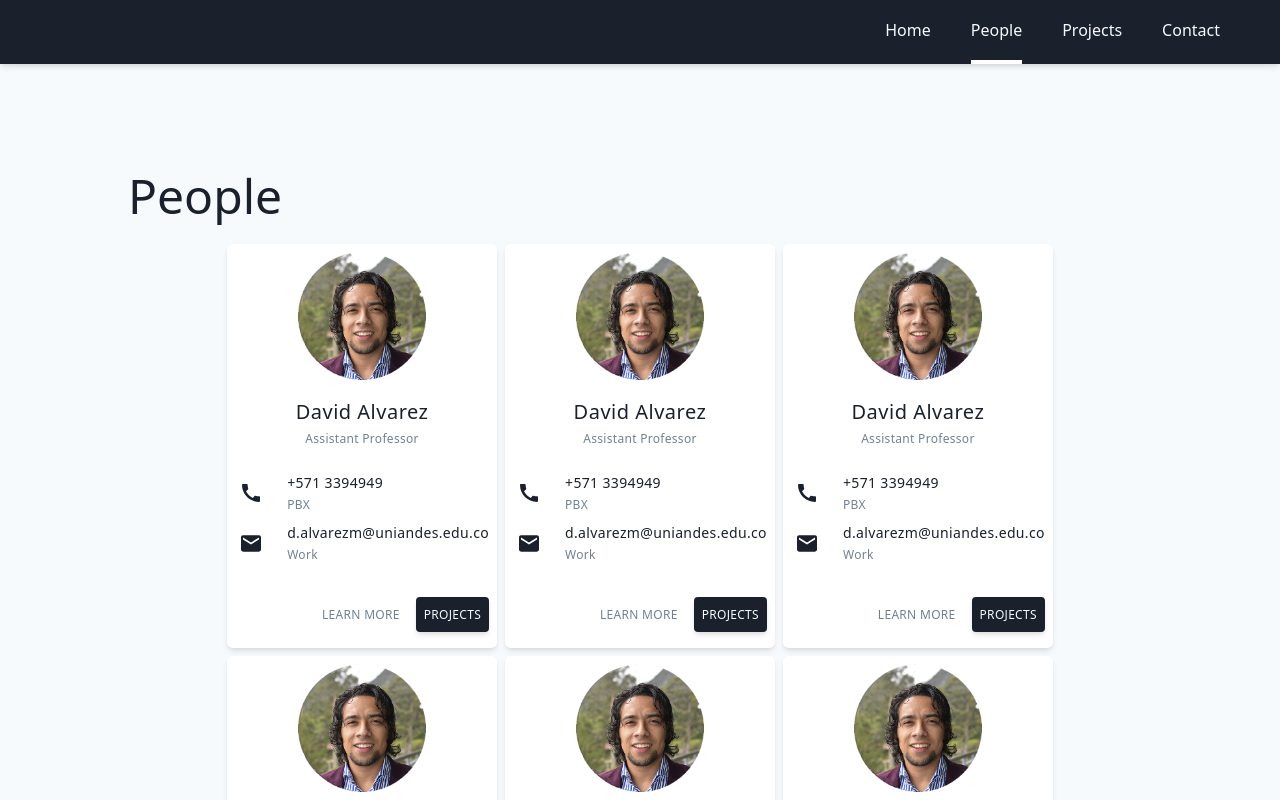
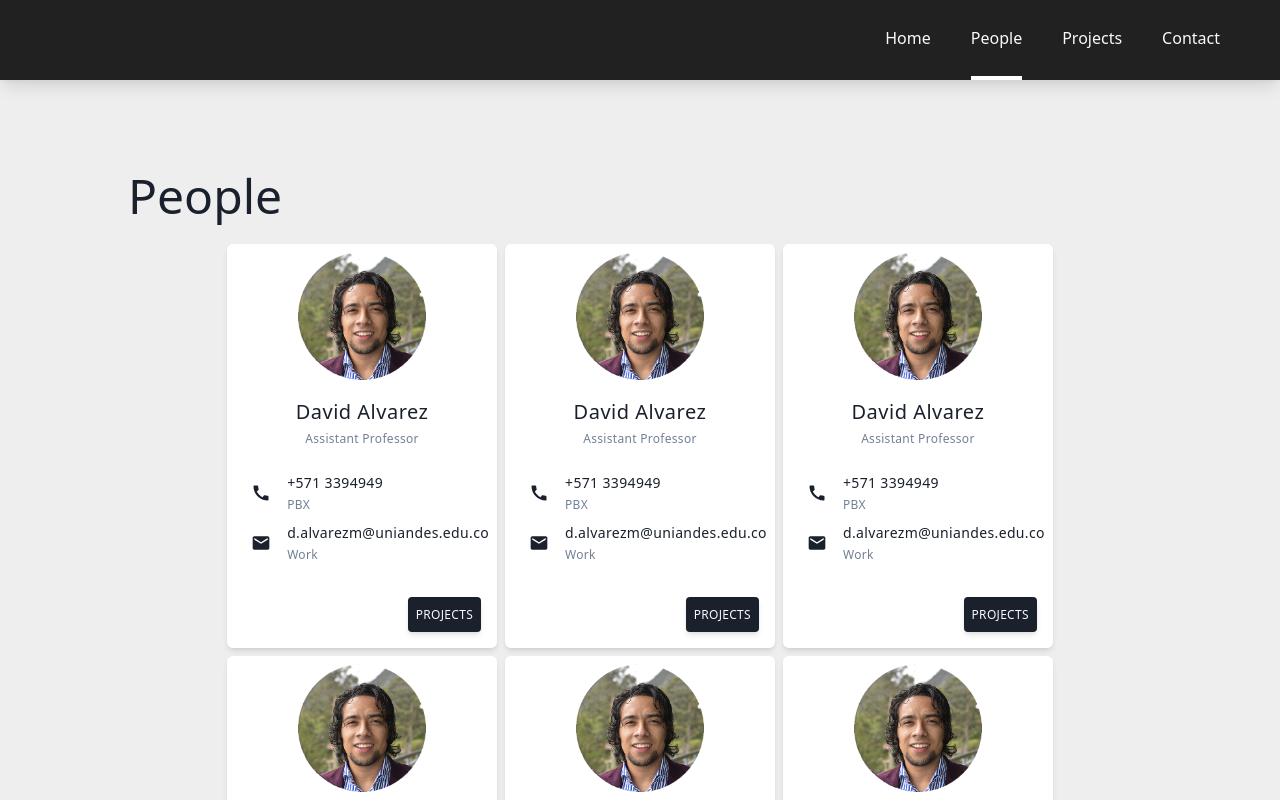
Before and after one commit to lejoss/opentech, a React (Create React App) app in the folder frontend/: page /people in a window 1280 px wide. Built offline with nearby package versions, Linux system fonts and the light colour scheme.

Commit message:
added icons to profile card

```diff
--- a/frontend/src/components/Header/Header.js
+++ b/frontend/src/components/Header/Header.js
@@ -10,25 +10,25 @@ function Header() {
   let [hover, setHover] = useState(false)
 
   return (
-    <nav className="fixed h-16 w-full bg-gray-900 shadow-md">
+    <nav className="fixed h-20 w-full shadow-lg">
       <div className="max-w-7xl h-full mx-auto px-4 sm:px-6 lg:px-12">
         <div className="h-full flex items-center justify-center sm:justify-end ">
           <div className="md:ml-10 flex items-baseline space-x-4">
             <Link onMouseOver={() => setHover(true)} onMouseOut={() => setHover(false)} to="/" className="relative leading-relaxed capitalize text-gray-100 hover:text-gray-400 active:bg-gray-400 px-3 py-2 text-md font-light">
               <p>Home</p>
-              {location.pathname.substring(1) === '' && <div style={{ bottom: -17, backgroundColor: hover ? '#cbd5e0' : null }} className="bg-white h-1 w-full relative"></div>}
+              {location.pathname.substring(1) === '' && <div style={{ bottom: -25, backgroundColor: hover ? '#cbd5e0' : null }} className="bg-white h-1 w-full relative"></div>}
             </Link>
             <Link onMouseOver={() => setHover(true)} onMouseOut={() => setHover(false)} to="/people" className="leading-relaxed capitalize text-gray-100 hover:text-gray-400 active:bg-gray-400 px-3 py-2 text-md font-light">
               <p>People</p>
-              {location.pathname.split('/')[1] === 'people' && <div style={{ bottom: -17, backgroundColor: hover ? '#cbd5e0' : null }} className="bg-white h-1 w-full relative"></div>}
+              {location.pathname.split('/')[1] === 'people' && <div style={{ bottom: -25, backgroundColor: hover ? '#cbd5e0' : null }} className="bg-white h-1 w-full relative"></div>}
             </Link>
             <Link onMouseOver={() => setHover(true)} onMouseOut={() => setHover(false)} to="/projects" className="leading-relaxed capitalize text-gray-100 hover:text-gray-400 active:bg-gray-400 px-3 py-2 text-md font-light">
               <p>Projects</p>
-              {location.pathname.split('/')[1] === 'projects' && <div style={{ bottom: -17, backgroundColor: hover ? '#cbd5e0' : null }} className="bg-white hover:text-gray-400 hover:bg-gray-400 h-1 w-full relative"></div>}
+              {location.pathname.split('/')[1] === 'projects' && <div style={{ bottom: -25, backgroundColor: hover ? '#cbd5e0' : null }} className="bg-white hover:text-gray-400 hover:bg-gray-400 h-1 w-full relative"></div>}
             </Link>
             <Link onMouseOver={() => setHover(true)} onMouseOut={() => setHover(false)} to="/contact" className="leading-relaxed capitalize text-gray-100 hover:text-gray-400 active:bg-gray-400 px-3 py-2 text-md font-light">
               <p>Contact</p>
-              {location.pathname.substring(1) === 'contact' && <div style={{ bottom: -17, backgroundColor: hover ? '#cbd5e0' : null }} className="bg-white h-1 w-full relative"></div>}
+              {location.pathname.substring(1) === 'contact' && <div style={{ bottom: -25, backgroundColor: hover ? '#cbd5e0' : null }} className="bg-white h-1 w-full relative"></div>}
             </Link>
           </div>
         </div>
--- a/frontend/src/components/People/ProfileCard.js
+++ b/frontend/src/components/People/ProfileCard.js
@@ -9,25 +9,22 @@ function ProfileCard() {
 			<p className="text-center leading-relaxed tracking-wide text-xl mt-4 text-gray-900">David Alvarez</p>
 			<p className="text-center leading-relaxed tracking-wide mb-6 text-xs text-gray-600 font-light">Assistant Professor</p>
 
-			<div className="flex mb-2">
-				<img className="ml-1 mr-6" src="/images/call.svg" alt="contact pbx" />
+			<div className="flex items-center mb-2">
+				<img className="ml-4 mr-4" src="/images/call.svg" alt="contact pbx" />
 				<div className="">
 					<p className="leading-relaxed text-gray-900 tracking-wide text-sm font-light">+571 3394949</p>
-					<p className="leading-relaxed text-gray-600 tracking-wide text-xs font-light">PBX</p>
+					<p className="leading-relaxed text-gray-600 tracking-wide text-xs">PBX</p>
 				</div>
 			</div>
-			<div className="flex mb-2">
-				<img className="ml-1 mr-6" src="/images/email.svg" alt="contact email" />
+			<div className="flex items-center mb-2">
+				<img className="ml-4 mr-4" src="/images/email.svg" alt="contact email" />
 				<div className="">
 					<p className="break-all text-gray-900 leading-relaxed tracking-wide text-sm font-light">d.alvarezm@uniandes.edu.co</p>
-					<p className="leading-relaxed text-gray-600 tracking-wide text-xs font-light">Work</p>
+					<p className="leading-relaxed text-gray-600 tracking-wide text-xs">Work</p>
 				</div>
 			</div>
 			<br />
-			<div className="flex justify-end mb-2">
-				<Link to="/projects/1/intro" className="pt-2">
-					<p className="mr-4 leading-relaxed tracking-wide text-xs uppercase text-gray-600 hover:text-gray-900">learn more</p>
-				</Link>
+			<div className="flex justify-end mb-2 mr-2">
 				<Link to="/projects/1/intro" className="bg-gray-900 rounded p-2 shadow-md">
 					<p className="leading-relaxed tracking-wide text-xs uppercase text-gray-100 hover:text-gray-500 font-medium">PROJECTS</p>
 				</Link>
--- a/frontend/src/index.css
+++ b/frontend/src/index.css
@@ -4,5 +4,9 @@
 
 body {
 	color: #1a202c;
-	background-color: #f7fafc;
+	background-color: #eee;
 }
+
+nav {
+	background-color: #212121;
+}
```
Also changed, not shown: frontend/public/images/call.svg, frontend/public/images/email.svg.
